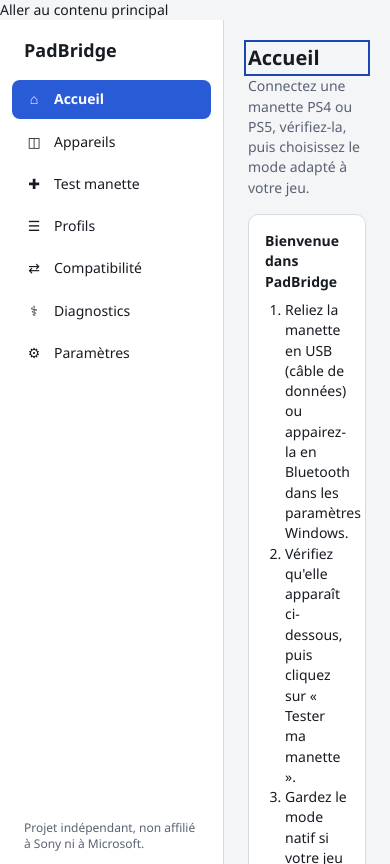
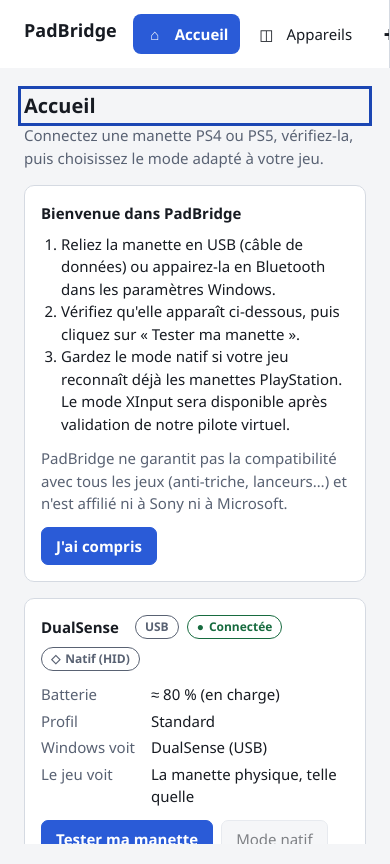
Before and after one commit to saad1937-berra/padbridge, a React (Vite) app: page / in a window 390 px wide. Built offline with nearby package versions, Linux system fonts and the light colour scheme.

Commit message:
feat(a11y): keyboard skip navigation, page focus, reduced motion and quieter live inputs

```diff
--- a/src/styles.css
+++ b/src/styles.css
@@ -62,13 +62,52 @@
   background: var(--bg);
   color: var(--text);
   font-family: "Segoe UI Variable", "Segoe UI", system-ui, sans-serif;
-  font-size: 14px;
-  line-height: 1.45;
+  font-size: 15px;
+  line-height: 1.5;
 }
 
 :focus-visible {
-  outline: 2px solid var(--focus);
-  outline-offset: 2px;
+  outline: 3px solid var(--focus);
+  outline-offset: 3px;
+}
+
+/* Premier arrêt clavier : passer la navigation sans devoir traverser sept boutons. */
+.skip-link {
+  position: fixed;
+  z-index: 1000;
+  top: 8px;
+  left: 8px;
+  padding: 10px 14px;
+  color: var(--accent-text);
+  background: var(--accent);
+  border-radius: 8px;
+  transform: translateY(-160%);
+}
+.skip-link:focus {
+  transform: translateY(0);
+}
+
+/* Le document peut se rétrécir à fort zoom sans imposer un panneau latéral. */
+@media (max-width: 760px) {
+  .app-shell { flex-direction: column; }
+  .app-nav {
+    width: 100%;
+    flex-direction: row;
+    align-items: center;
+    overflow-x: auto;
+    flex-shrink: 0;
+  }
+  .app-nav .nav-item { width: auto; flex-shrink: 0; white-space: nowrap; }
+  .app-nav > p { display: none; }
+  .app-main { min-height: 0; }
+}
+
+@media (prefers-reduced-motion: reduce) {
+  *, *::before, *::after {
+    scroll-behavior: auto !important;
+    animation-duration: 0.01ms !important;
+    transition-duration: 0.01ms !important;
+  }
 }
 
 @layer components {
```
